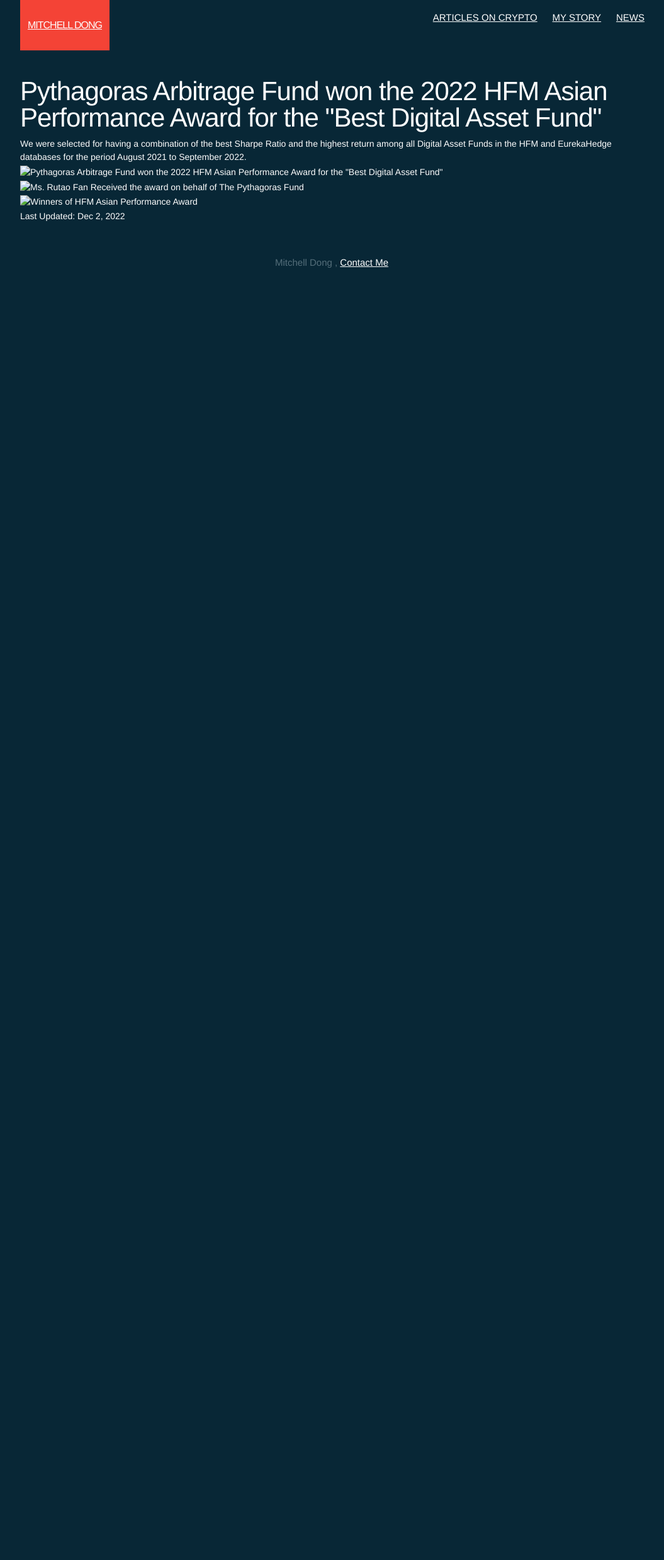
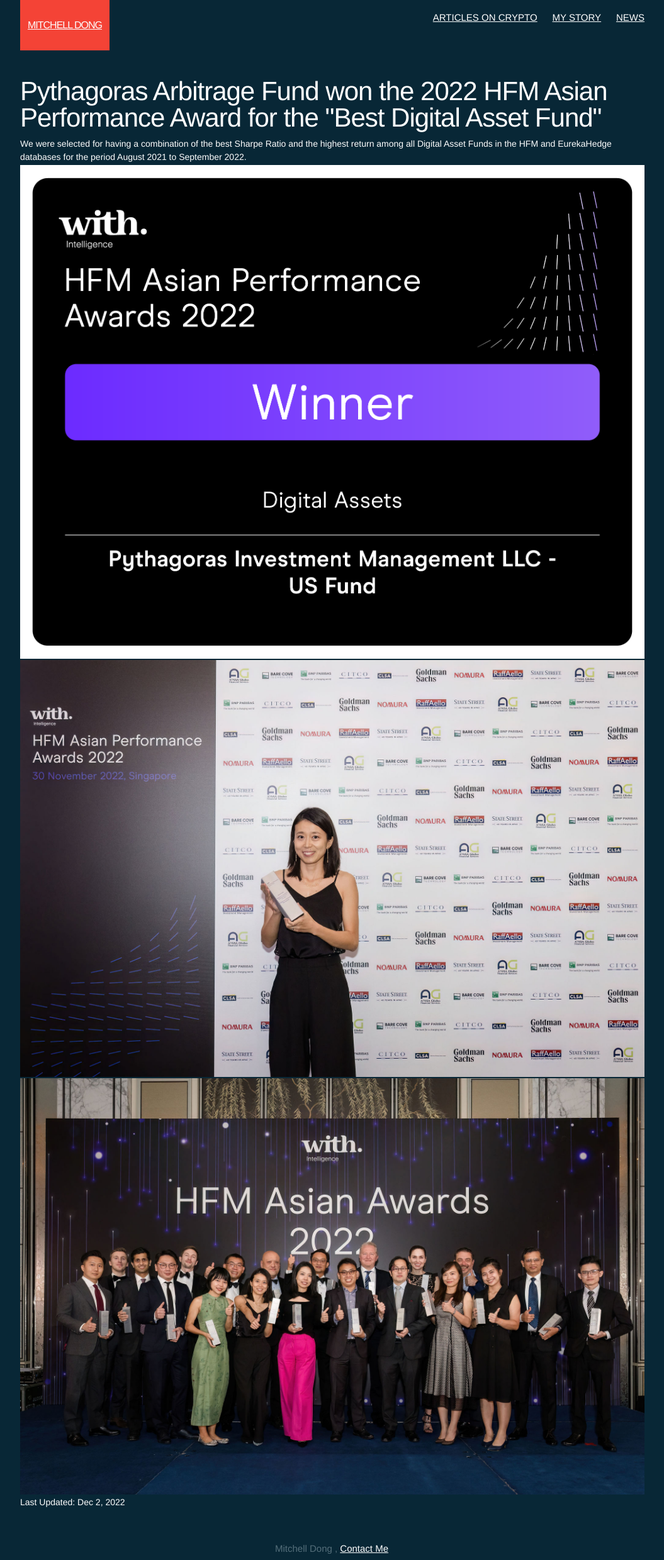
Before and after one commit to pythagoras-investments/mitchelldong_com, a Jekyll site: the page built from pages/the-pythagoras-arbitrage-fund-won-2022-HFM-asia-performance-award.md, in a window 1280 px wide. Shown: the whole page at 63% size, without its empty margins (112-1167 px from the left). Built offline with Jekyll 4.4.1, drawn with Linux system fonts in a browser that asks for light colours; before the commit the page ends 900 px from its top, so only the background shows below that.

```diff
--- a/pages/the-pythagoras-arbitrage-fund-won-2022-HFM-asia-performance-award.md
+++ b/pages/the-pythagoras-arbitrage-fund-won-2022-HFM-asia-performance-award.md
@@ -6,10 +6,10 @@ permalink: /the-pythagoras-arbitrage-fund-won-2022-HFM-asia-performance-award/
 
 We were selected for having a combination of the best Sharpe Ratio and the highest return among all Digital Asset Funds in the HFM and EurekaHedge databases for the period August 2021 to September 2022.
 
-![Pythagoras Arbitrage Fund won the 2022 HFM Asian Performance Award for the "Best Digital Asset Fund"](/assets/img/hmf2022_award/2022_HFM_award3.png)
+![Pythagoras Arbitrage Fund won the 2022 HFM Asian Performance Award for the "Best Digital Asset Fund"](/assets/images/hmf2022_award/2022_HFM_award3.png)
 
-![Ms. Rutao Fan Received the award on behalf of The Pythagoras Fund](/assets/img/hmf2022_award/2022_HFM_award1.jpg)
+![Ms. Rutao Fan Received the award on behalf of The Pythagoras Fund](/assets/images/hmf2022_award/2022_HFM_award1.jpg)
 
-![Winners of HFM Asian Performance Award](/assets/img/hmf2022_award/2022_HFM_award2.jpg)
+![Winners of HFM Asian Performance Award](/assets/images/hmf2022_award/2022_HFM_award2.jpg)
 
 Last Updated: Dec 2, 2022
```
